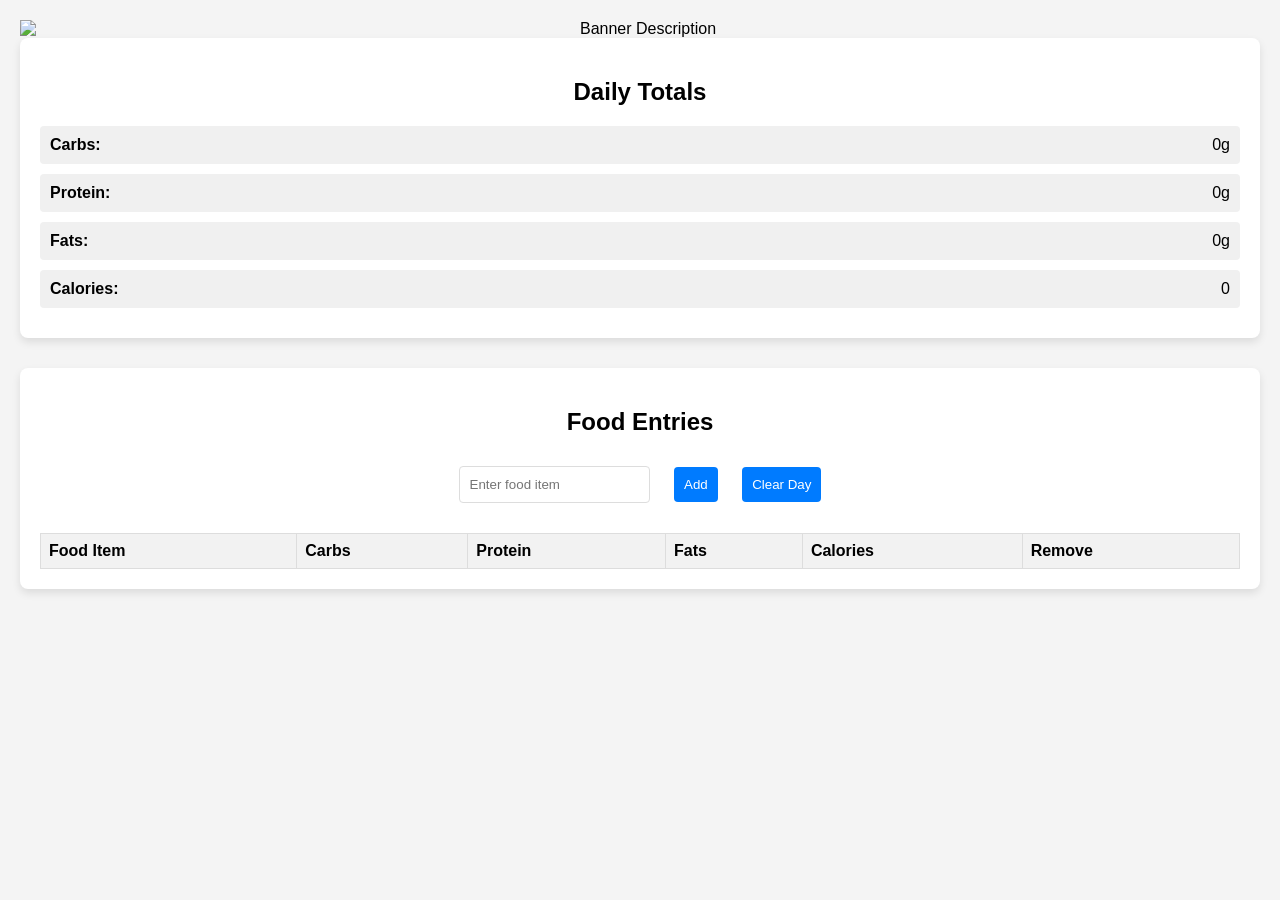
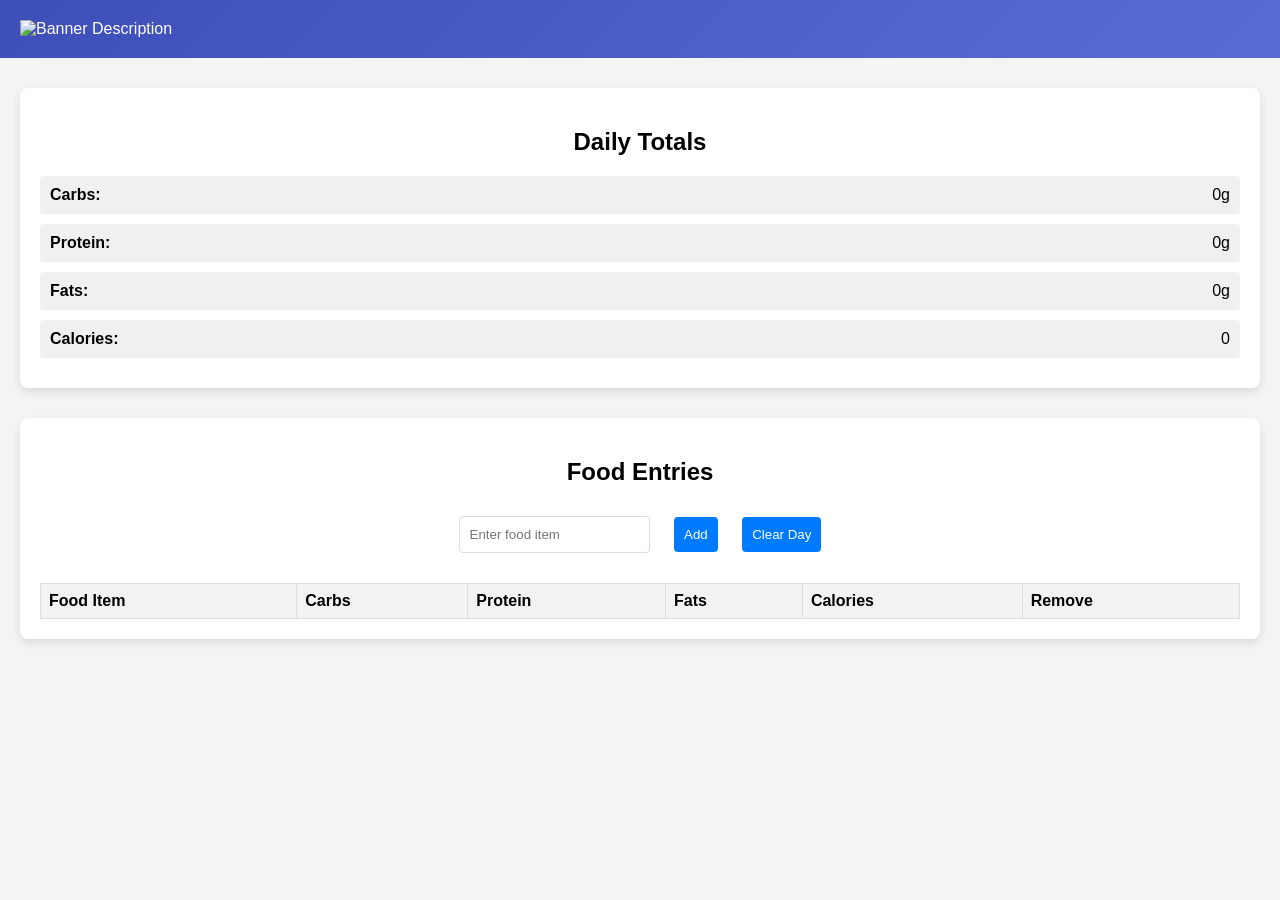

big overhaul and replace broken backend with bedrock

--- a/docs/styles.css
+++ b/docs/styles.css
@@ -53,14 +53,54 @@ button:hover {
 }
 
 #banner {
-    width: 100%; /* Full width */
-    overflow: hidden; /* Ensures no overflow of content */
+    display: flex;
+    align-items: center;
+    gap: 14px;
+    padding: 20px;
+    margin: -20px -20px 30px; /* bleed to viewport edges, over body padding */
+    background: linear-gradient(135deg, #3e4eb8, #5a6bd8);
+    color: #fff;
+    text-align: left;
 }
 
-#banner img {
-    width: 100%; /* Makes the image stretch to the full container width */
-    height: auto; /* Maintains aspect ratio */
-    display: block; /* Removes any inline spacing */
+#banner-mark {
+    flex: 0 0 auto;
+    color: #fff;
+}
+
+#banner-text h1 {
+    margin: 0;
+    font-size: 1.5rem;
+    line-height: 1.1;
+}
+
+#banner-text p {
+    margin: 2px 0 0;
+    font-size: 0.85rem;
+    opacity: 0.85;
+}
+
+#foodForm {
+    display: flex;
+    flex-wrap: wrap;
+    justify-content: center;
+    align-items: center;
+}
+
+button:disabled {
+    background-color: #9ec5fe;
+    cursor: not-allowed;
+}
+
+.status {
+    min-height: 1.2em;
+    margin: 0 0 10px;
+    color: #555;
+    font-size: 14px;
+}
+
+.status.error {
+    color: #b00020;
 }
 
 .table-container {
